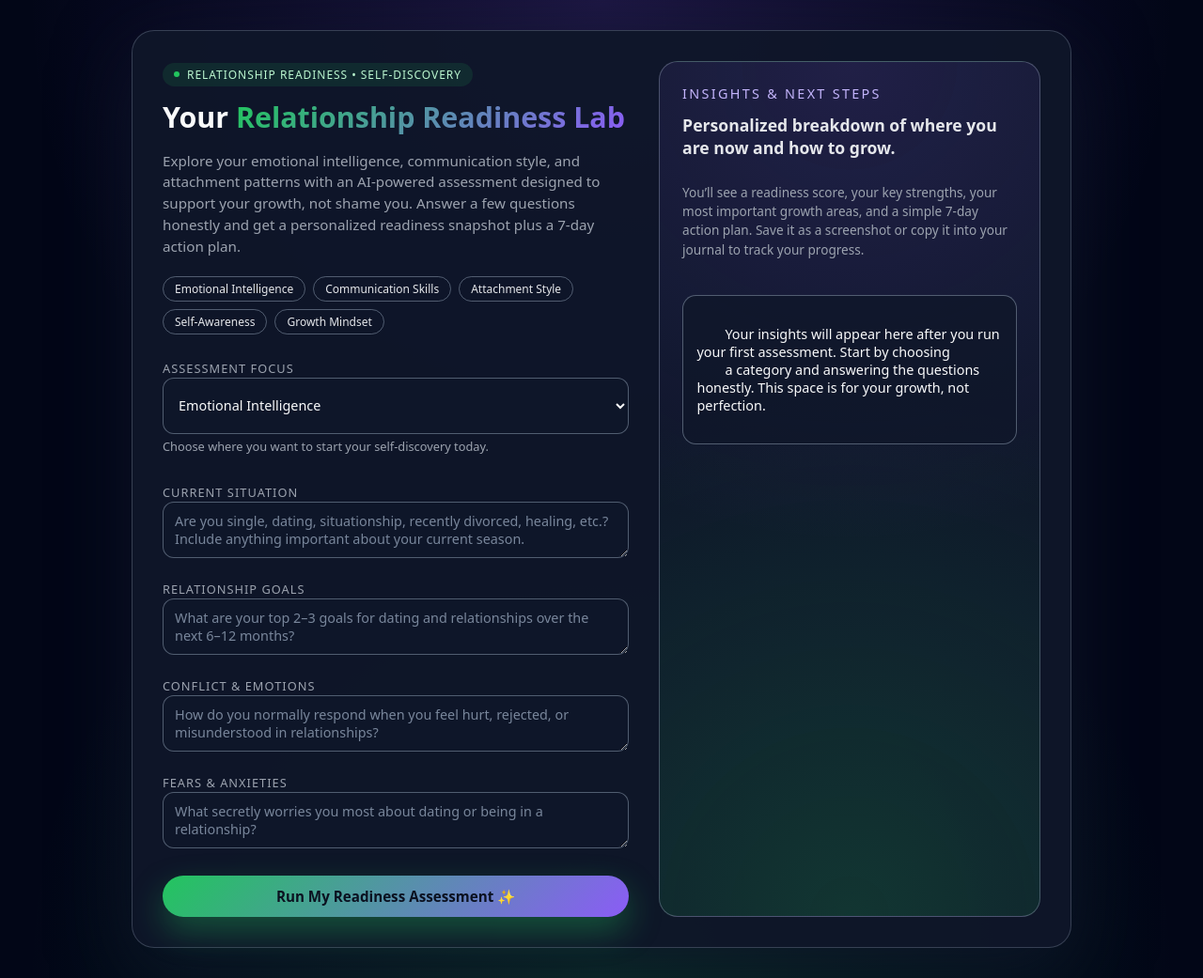
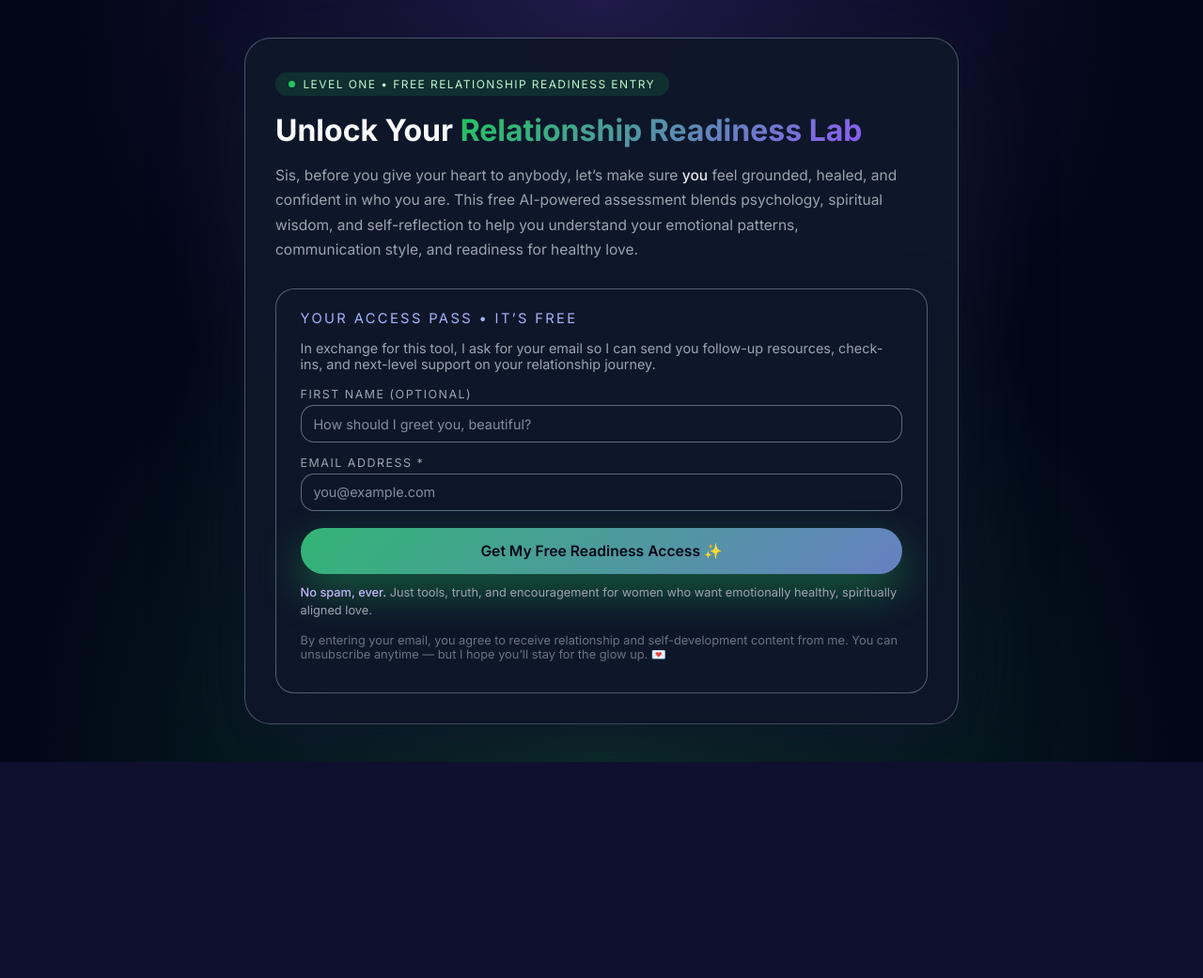
Before and after one commit to tenda4sho/relationship-readiness-lab, a Flask app: page /assessment in a window 1280 px wide. Shown: the whole page at 94% size. After the commit the page ends 811 px from the top, so only its background shows below. Run offline with Flask 3, Linux system fonts and the light colour scheme.

Commit message:
Polish UI and copy for all templates

```diff
--- a/templates/assessment.html
+++ b/templates/assessment.html
@@ -2,307 +2,248 @@
 <html lang="en">
 <head>
   <meta charset="UTF-8">
-  <title>Relationship Readiness Lab • Assessment</title>
+  <title>Relationship Readiness Lab • Access Pass</title>
   <meta name="viewport" content="width=device-width, initial-scale=1.0">
+  <link href="https://fonts.googleapis.com/css2?family=Inter:wght@300;400;500;600;700&display=swap" rel="stylesheet">
   <style>
     :root {
       --deep-purple: #4c1d95;
       --soft-purple: #8b5cf6;
       --growth-green: #22c55e;
-      --deep-green: #14532d;
       --bg-dark: #020617;
       --card-bg: #020617;
       --text-main: #f9fafb;
       --muted: #9ca3af;
     }
-
     * {
       box-sizing: border-box;
-      font-family: system-ui, -apple-system, BlinkMacSystemFont, "Segoe UI", sans-serif;
+      font-family: 'Inter', system-ui, -apple-system, BlinkMacSystemFont, "Segoe UI", sans-serif;
     }
-
     body {
       margin: 0;
       min-height: 100vh;
-      background: radial-gradient(circle at top, rgba(139,92,246,0.2), transparent 50%),
-                  radial-gradient(circle at bottom, rgba(34,197,94,0.2), transparent 50%),
+      background:
+        radial-gradient(circle at top, rgba(139,92,246,0.24), transparent 55%),
+        radial-gradient(circle at bottom, rgba(34,197,94,0.24), transparent 60%),
         #020617;
       color: var(--text-main);
       display: flex;
       align-items: center;
       justify-content: center;
-      padding: 2rem 1rem;
+      padding: 2.5rem 1.25rem;
     }
-
     .container {
-      max-width: 1000px;
+      max-width: 760px;
       width: 100%;
-      background: rgba(15,23,42,0.95);
-      border-radius: 1.5rem;
-      padding: 2rem;
-      border: 1px solid rgba(148,163,184,0.3);
-      box-shadow: 0 24px 80px rgba(15,23,42,0.8);
-      display: grid;
-      grid-template-columns: minmax(0, 1.1fr) minmax(0, 0.9fr);
-      gap: 2rem;
+      background: rgba(15,23,42,0.97);
+      border-radius: 1.75rem;
+      padding: 2.25rem 2rem 2rem;
+      border: 1px solid rgba(148,163,184,0.45);
+      box-shadow: 0 28px 90px rgba(15,23,42,0.9);
     }
-
-    @media (max-width: 850px) {
-      .container {
-        grid-template-columns: 1fr;
-      }
-    }
-
     .badge {
       display: inline-flex;
       align-items: center;
       gap: 0.5rem;
-      padding: 0.25rem 0.75rem;
+      padding: 0.3rem 0.9rem;
       border-radius: 999px;
-      background: rgba(34,197,94,0.12);
+      background: rgba(34,197,94,0.14);
       color: #bbf7d0;
       font-size: 0.75rem;
       text-transform: uppercase;
-      letter-spacing: 0.08em;
+      letter-spacing: 0.12em;
+      margin-bottom: 0.85rem;
     }
-
     .badge-dot {
-      width: 6px;
-      height: 6px;
+      width: 7px;
+      height: 7px;
       border-radius: 999px;
       background: #22c55e;
     }
-
     h1 {
-      font-size: 1.9rem;
-      margin: 0.75rem 0 0.5rem;
+      font-size: 2rem;
+      margin: 0.25rem 0 0.4rem;
     }
-
     h1 span {
       background: linear-gradient(135deg, var(--growth-green), var(--soft-purple));
       -webkit-background-clip: text;
       color: transparent;
     }
-
     .subtitle {
       color: var(--muted);
-      font-size: 0.95rem;
-      line-height: 1.5;
-      margin-bottom: 1.25rem;
+      font-size: 0.97rem;
+      line-height: 1.7;
+      margin-bottom: 1.7rem;
+      max-width: 42rem;
     }
-
-    .pill-list {
-      display: flex;
-      flex-wrap: wrap;
-      gap: 0.5rem;
-      margin-bottom: 1.5rem;
+    .highlight {
+      color: #e5e7eb;
+      font-weight: 500;
     }
-
-    .pill {
-      font-size: 0.75rem;
-      padding: 0.25rem 0.75rem;
-      border-radius: 999px;
+    .email-card {
+      background: rgba(15,23,42,0.96);
+      border-radius: 1.25rem;
       border: 1px solid rgba(148,163,184,0.5);
-      color: #e5e7eb;
+      padding: 1.4rem 1.6rem 1.3rem;
+      box-shadow: 0 18px 50px rgba(15,23,42,0.75);
     }
-
-    form {
-      display: flex;
-      flex-direction: column;
-      gap: 1rem;
+    .email-title {
+      font-size: 0.92rem;
+      text-transform: uppercase;
+      letter-spacing: 0.16em;
+      color: #a5b4fc;
+      margin-bottom: 0.4rem;
     }
-
+    .email-subtext {
+      font-size: 0.9rem;
+      color: #9ca3af;
+      margin-bottom: 1rem;
+    }
     label {
-      font-size: 0.8rem;
+      display: block;
+      font-size: 0.78rem;
       text-transform: uppercase;
-      letter-spacing: 0.08em;
+      letter-spacing: 0.12em;
       color: var(--muted);
+      margin-bottom: 0.25rem;
     }
-
-    select, textarea {
+    input {
       width: 100%;
       background: rgba(15,23,42,0.9);
-      border-radius: 0.75rem;
-      border: 1px solid rgba(148,163,184,0.5);
+      border-radius: 0.9rem;
+      border: 1px solid rgba(148,163,184,0.6);
       color: var(--text-main);
-      padding: 0.6rem 0.75rem;
+      padding: 0.65rem 0.8rem;
       font-size: 0.9rem;
-      resize: vertical;
-      min-height: 60px;
+      margin-bottom: 0.85rem;
+      transition: border-color 0.18s ease, box-shadow 0.18s ease, background 0.18s ease;
     }
-
-    textarea::placeholder {
-      color: rgba(148,163,184,0.8);
+    input::placeholder {
+      color: rgba(148,163,184,0.85);
     }
-
-    select:focus, textarea:focus {
+    input:focus {
       outline: none;
       border-color: var(--soft-purple);
-      box-shadow: 0 0 0 1px rgba(139,92,246,0.5);
+      box-shadow: 0 0 0 1px rgba(139,92,246,0.6);
+      background: rgba(15,23,42,0.98);
     }
-
     button {
-      margin-top: 0.5rem;
-      padding: 0.75rem 1rem;
+      margin-top: 0.3rem;
+      width: 100%;
+      padding: 0.95rem 1rem;
       border-radius: 999px;
       border: none;
       background: linear-gradient(135deg, var(--growth-green), var(--soft-purple));
-      color: #0b1120;
+      background-size: 200% 200%;
+      color: #020617;
       font-weight: 600;
-      font-size: 0.95rem;
+      font-size: 0.98rem;
       cursor: pointer;
       display: inline-flex;
       align-items: center;
       justify-content: center;
       gap: 0.4rem;
-      box-shadow: 0 15px 35px rgba(34,197,94,0.35);
+      box-shadow: 0 18px 45px rgba(34,197,94,0.4);
+      transition: transform 0.16s ease, box-shadow 0.16s ease, background-position 0.7s ease;
+      animation: shimmer 6s ease infinite;
     }
-
     button:hover {
       transform: translateY(-1px);
-      box-shadow: 0 20px 45px rgba(34,197,94,0.45);
+      box-shadow: 0 22px 55px rgba(34,197,94,0.55);
+      background-position: 100% 0%;
     }
-
-    .right-panel {
-      background: radial-gradient(circle at top, rgba(139,92,246,0.15), transparent 55%),
-                  radial-gradient(circle at bottom, rgba(34,197,94,0.18), transparent 60%),
-                  rgba(15,23,42,0.95);
-      border-radius: 1.25rem;
-      padding: 1.5rem;
-      border: 1px solid rgba(148,163,184,0.4);
-      display: flex;
-      flex-direction: column;
-      gap: 0.75rem;
+    @keyframes shimmer {
+      0% { background-position: 0% 50%; }
+      50% { background-position: 100% 50%; }
+      100% { background-position: 0% 50%; }
     }
-
-    .right-title {
-      font-size: 0.9rem;
-      text-transform: uppercase;
-      letter-spacing: 0.16em;
-      color: #c4b5fd;
-    }
-
-    .right-highlight {
-      font-size: 1.1rem;
-      font-weight: 600;
-      color: #e5e7eb;
-    }
-
-    .right-note {
-      font-size: 0.85rem;
-      color: var(--muted);
-      line-height: 1.5;
-    }
-
-    .result-box {
-      margin-top: 0.75rem;
-      padding: 0.75rem 0.9rem;
-      background: rgba(15,23,42,0.8);
-      border-radius: 0.9rem;
-      border: 1px solid rgba(148,163,184,0.5);
-      max-height: 360px;
-      overflow-y: auto;
-      font-size: 0.9rem;
-      white-space: pre-wrap;
-    }
-
     .hint {
       font-size: 0.8rem;
       color: #9ca3af;
-      margin-top: 0.25rem;
+      margin-top: 0.6rem;
+      line-height: 1.5;
+    }
+    .hint span {
+      color: #c4b5fd;
+      font-weight: 500;
+    }
+    .error {
+      font-size: 0.85rem;
+      color: #fecaca;
+      background: rgba(127,29,29,0.35);
+      border-radius: 0.9rem;
+      padding: 0.6rem 0.75rem;
+      margin-bottom: 0.85rem;
+      border: 1px solid rgba(248,113,113,0.7);
+    }
+    .tiny {
+      margin-top: 0.9rem;
+      font-size: 0.8rem;
+      color: #6b7280;
+    }
+    .tiny strong {
+      color: #e5e7eb;
+      font-weight: 500;
     }
   </style>
 </head>
 <body>
   <div class="container">
-    <!-- LEFT SIDE: FORM -->
-    <div>
     <div class="badge">
       <span class="badge-dot"></span>
-        Relationship Readiness • Self-Discovery
+      Level One • Free Relationship Readiness Entry
     </div>
+
     <h1>
-        Your <span>Relationship Readiness Lab</span>
+      Unlock Your <span>Relationship Readiness Lab</span>
     </h1>
+
     <p class="subtitle">
-        Explore your emotional intelligence, communication style, and attachment patterns with
-        an AI-powered assessment designed to support your growth, not shame you. Answer a few
-        questions honestly and get a personalized readiness snapshot plus a 7-day action plan.
+      Sis, before you give your heart to anybody, let’s make sure <span class="highlight">you</span> feel grounded,
+      healed, and confident in who you are. This free AI-powered assessment blends psychology,
+      spiritual wisdom, and self-reflection to help you understand your emotional patterns,
+      communication style, and readiness for healthy love.
     </p>
 
-      <div class="pill-list">
-        <div class="pill">Emotional Intelligence</div>
-        <div class="pill">Communication Skills</div>
-        <div class="pill">Attachment Style</div>
-        <div class="pill">Self-Awareness</div>
-        <div class="pill">Growth Mindset</div>
+    <div class="email-card">
+      <div class="email-title">
+        Your Access Pass • It’s Free
       </div>
+      <p class="email-subtext">
+        In exchange for this tool, I ask for your email so I can send you follow-up resources,
+        check-ins, and next-level support on your relationship journey.
+      </p>
+
+      {% if error %}
+      <div class="error">
+        {{ error }}
+      </div>
+      {% endif %}
 
       <form method="POST">
         <div>
-          <label for="category">Assessment Focus</label>
-          <select id="category" name="category">
-            <option value="emotional_intelligence" {% if category == "emotional_intelligence" %}selected{% endif %}>
-              Emotional Intelligence
-            </option>
-            <option value="communication" {% if category == "communication" %}selected{% endif %}>
-              Communication Skills
-            </option>
-            <option value="attachment_style" {% if category == "attachment_style" %}selected{% endif %}>
-              Attachment Style
-            </option>
-          </select>
-          <p class="hint">Choose where you want to start your self-discovery today.</p>
+          <label for="name">First Name (optional)</label>
+          <input id="name" name="name" type="text" placeholder="How should I greet you, beautiful?" />
         </div>
 
         <div>
-          <label for="situation">Current Situation</label>
-          <textarea id="situation" name="situation" placeholder="Are you single, dating, situationship, recently divorced, healing, etc.? Include anything important about your current season."></textarea>
-        </div>
-
-        <div>
-          <label for="goals">Relationship Goals</label>
-          <textarea id="goals" name="goals" placeholder="What are your top 2–3 goals for dating and relationships over the next 6–12 months?"></textarea>
-        </div>
-
-        <div>
-          <label for="conflict">Conflict & Emotions</label>
-          <textarea id="conflict" name="conflict" placeholder="How do you normally respond when you feel hurt, rejected, or misunderstood in relationships?"></textarea>
-        </div>
-
-        <div>
-          <label for="fears">Fears & Anxieties</label>
-          <textarea id="fears" name="fears" placeholder="What secretly worries you most about dating or being in a relationship?"></textarea>
+          <label for="email">Email Address *</label>
+          <input id="email" name="email" type="email" placeholder="you@example.com" required />
         </div>
 
         <button type="submit">
-          Run My Readiness Assessment ✨
+          Get My Free Readiness Access ✨
         </button>
+
+        <p class="hint">
+          <span>No spam, ever.</span> Just tools, truth, and encouragement for women who want
+          emotionally healthy, spiritually aligned love.
+        </p>
+        <p class="tiny">
+          By entering your email, you agree to receive relationship and self-development content from me.
+          You can unsubscribe anytime — but I hope you’ll stay for the glow up. 💌
+        </p>
       </form>
-    </div>
-
-    <!-- RIGHT SIDE: RESULTS -->
-    <div class="right-panel">
-      <div class="right-title">INSIGHTS & NEXT STEPS</div>
-      <div class="right-highlight">
-        Personalized breakdown of where you are now and how to grow.
-      </div>
-      <p class="right-note">
-        You’ll see a readiness score, your key strengths, your most important growth areas,
-        and a simple 7-day action plan. Save it as a screenshot or copy it into your journal
-        to track your progress.
-      </p>
-
-      {% if analysis %}
-      <div class="result-box">
-        {{ analysis }}
-      </div>
-      {% else %}
-      <div class="result-box">
-        Your insights will appear here after you run your first assessment. Start by choosing
-        a category and answering the questions honestly. This space is for your growth, not perfection.
-      </div>
-      {% endif %}
     </div>
   </div>
 </body>
```
Also changed, not shown: templates/home.html (+116 -68 lines), templates/thank_you.html (+63 -24 lines). Lines whose indentation alone changed are shown as unchanged.
